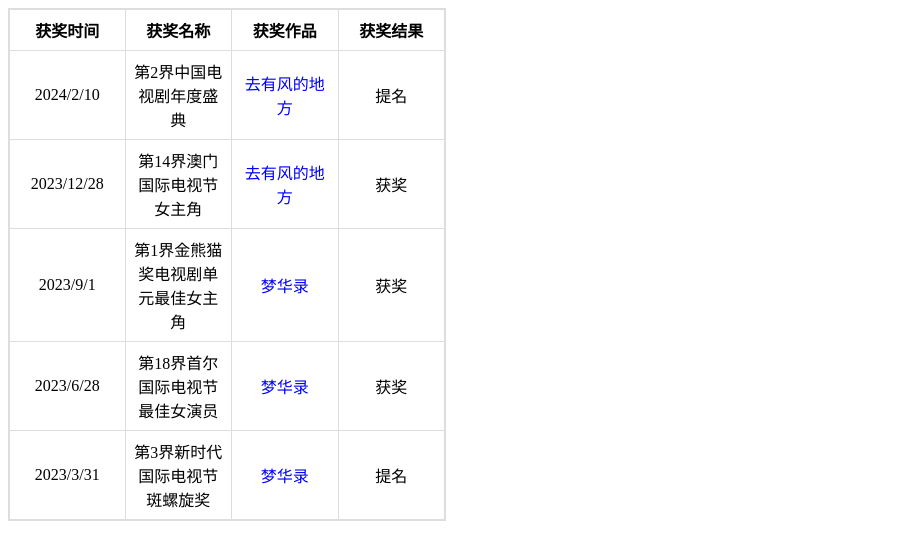
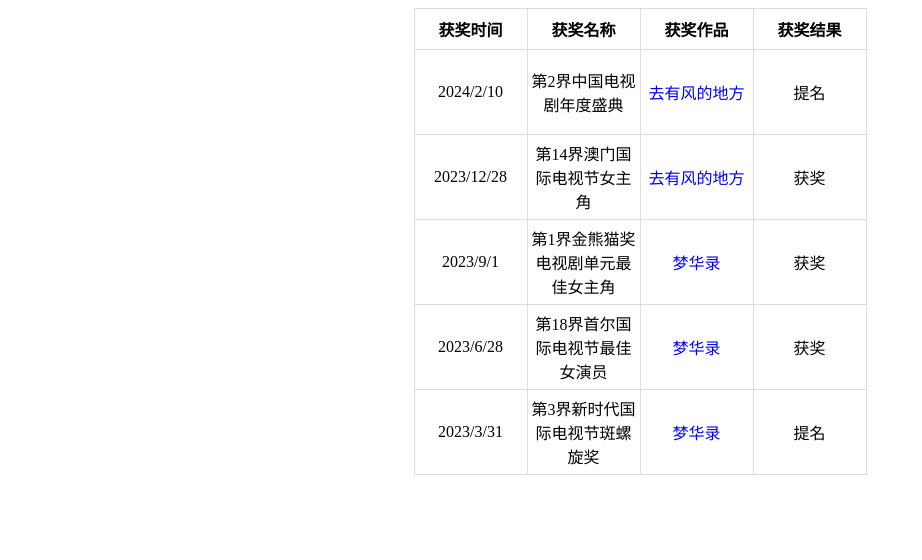
Before and after one commit to QuintGao/device, a plain HTML site: page index.html in a window 1280 px wide. Shown: the whole page, without its empty margins (0-922 px from the left). Drawn offline with Linux system fonts and the light colour scheme.

Commit message:
Update index.html

```diff
--- a/index.html
+++ b/index.html
@@ -3,34 +3,43 @@
 <head>
     <meta charset="UTF-8">
     <meta name="viewport" content="width=device-width, initial-scale=1.0">
-    <title>HTML Table</title>
+    <title>Fixed Cell Table with Horizontal Scroll</title>
     <style>
+        /* 表格容器，支持横向滚动 */
         .table-container {
-            width: 436px; /* 父容器宽度 */
-            overflow-x: auto; /* 添加水平滚动条 */
-            border: 1px solid #ddd; /* 可选，给容器添加边框 */
+            width: 100%; /* 父容器宽度 */
+            overflow-x: auto; /* 横向滚动 */
+
+            /* 隐藏滚动条 */
+            scrollbar-width: none; /* 隐藏 Firefox 滚动条 */
+            -ms-overflow-style: none; /* 隐藏 IE 和 Edge 滚动条 */
         }
+
+        .table-container::-webkit-scrollbar {
+            display: none;
+        }
+
+        /* 表格样式 */
         table {
-            border-collapse: collapse;
-            table-layout: fixed;
+            border-collapse: collapse; /* 合并单元格边框 */
+            table-layout: fixed; /* 固定单元格布局 */
+            width: 440px; /* 表格宽度超过屏幕宽度 */
             margin: auto;
         }
+
         th, td {
-            border: 1px solid #ddd;
-            padding: 8px;
-            text-align: center;
-            width: 103.5px;
-        }
-        th {
-            background-color: white;
-        }
-        thead tr {
-            height: 37px;
+            width: 110px; /* 每个单元格的固定宽度 */
+            height: 82px; /* 每个单元格的固定高度 */
+            text-align: center; /* 内容居中 */
+            border: 1px solid #ddd; /* 单元格边框 */
         }
 
-        tr {
-            background-color: white;
-            height: 82px;
+        thead th {
+            height: 38px;
+        }
+
+        th {
+            background-color: white; /* 表头背景色 */
         }
         a {
             color: blue; /* 设置文字颜色为蓝色 */
@@ -86,6 +95,6 @@
                 </tr>
             </tbody>
         </table>
-    </div
+    </div>
 </body>
 </html>
```
